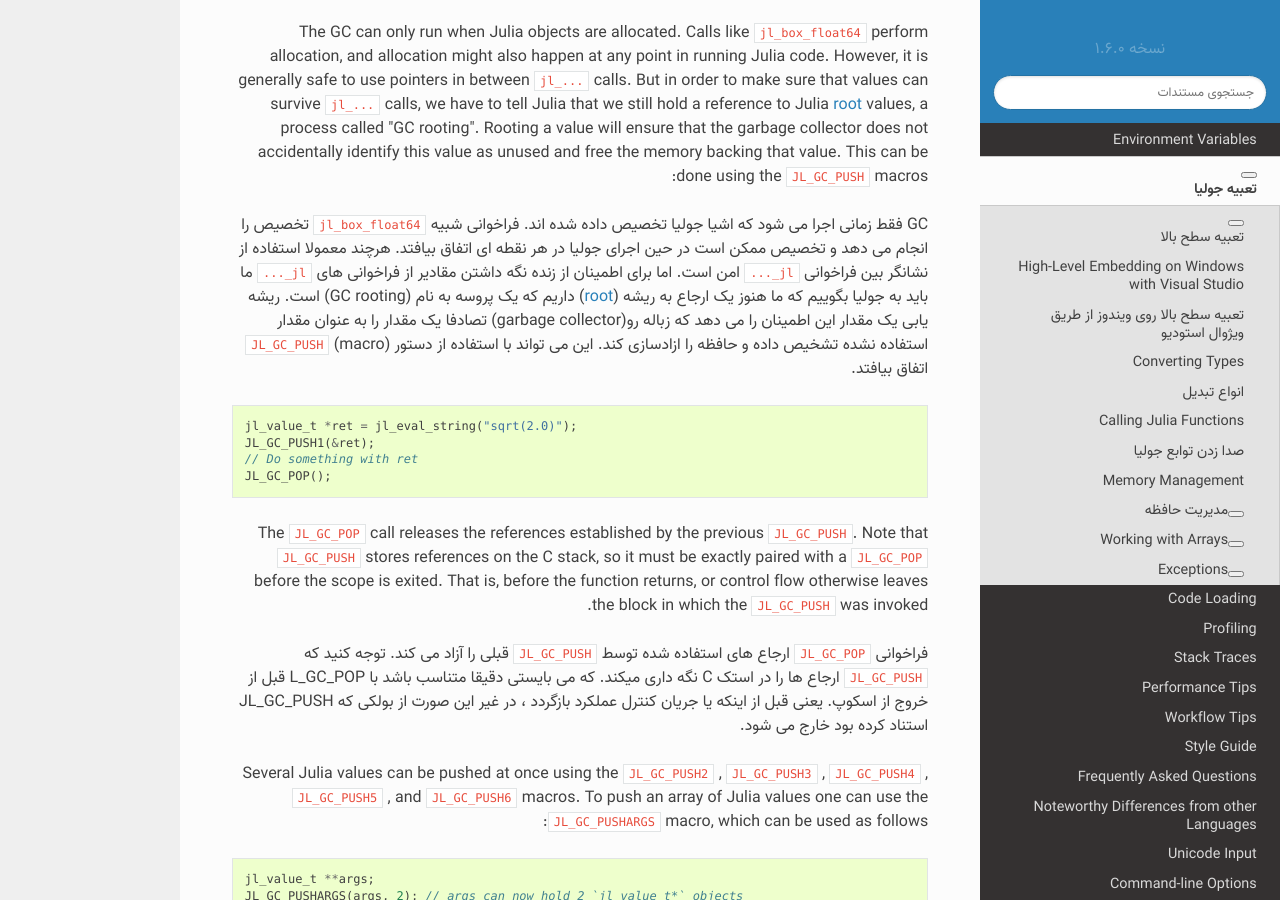
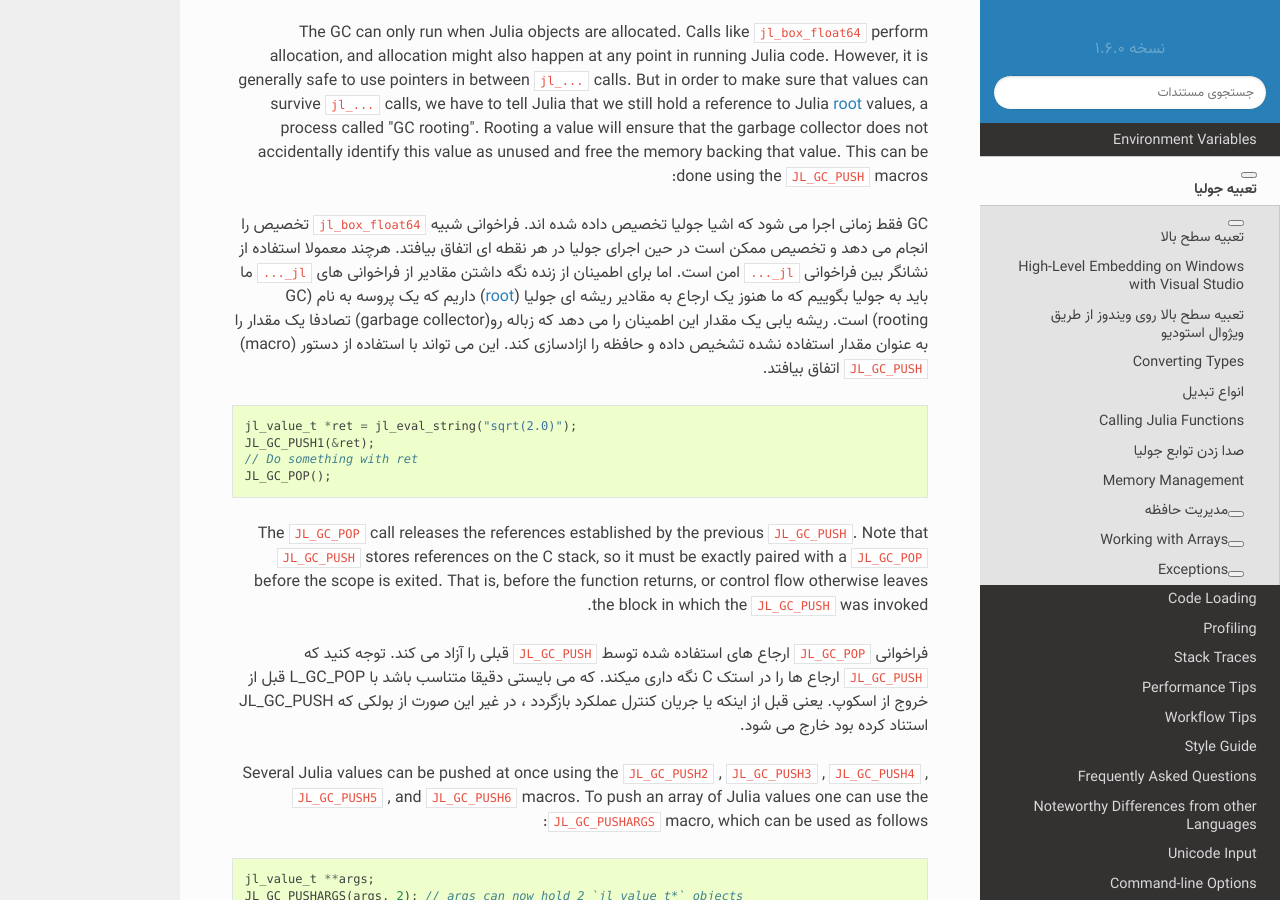
Before and after one commit to AppliedLinearAlgebra-Sharif/julia-docs, a Sphinx documentation site: the page built from docs/manual/embedding.md, in a window 1280 px wide and 900 px high, scrolled down 8494 px. Built offline with Sphinx 7.4.7 and the Read the Docs theme 2.0.0, drawn with Linux system fonts in a browser that asks for light colours; pages that are not in the unit, such as notebooks, are missing from menus.

Commit message:
Update embedding.md

````diff
--- a/docs/manual/embedding.md
+++ b/docs/manual/embedding.md
@@ -332,7 +332,7 @@ called "GC rooting". Rooting a value will ensure that the garbage collector does
 identify this value as unused and free the memory backing that value. This can be done using the
 `JL_GC_PUSH` macros:
 
-GC فقط زمانی اجرا می شود که اشیا جولیا تخصیص داده شده اند. فراخوانی شبیه `jl_box_float64` تخصیص را انجام می دهد و تخصیص ممکن است در حین اجرای جولیا در هر نقطه ای اتفاق بیافتد. هرچند معمولا استفاده از نشانگر بین فراخوانی `jl_...` امن است. اما برای اطمینان از زنده نگه داشتن مقادیر از فراخوانی های  `jl_...` ما باید به جولیا بگوییم که ما هنوز یک ارجاع به ریشه ([root](https://www.cs.purdue.edu/homes/hosking/690M/p611-fenichel.pdf)) داریم که یک پروسه به نام (GC rooting) است.    ریشه یابی یک مقدار این اطمینان را می دهد که زباله رو(garbage collector) تصادفا یک مقدار را به عنوان مقدار استفاده نشده تشخیص داده و حافظه را ازادسازی کند. این می تواند با استفاده از دستور (macro) `JL_GC_PUSH` اتفاق بیافتد.
+GC فقط زمانی اجرا می شود که اشیا جولیا تخصیص داده شده اند. فراخوانی شبیه `jl_box_float64` تخصیص را انجام می دهد و تخصیص ممکن است در حین اجرای جولیا در هر نقطه ای اتفاق بیافتد. هرچند معمولا استفاده از نشانگر بین فراخوانی `jl_...` امن است. اما برای اطمینان از زنده نگه داشتن مقادیر از فراخوانی های  `jl_...` ما باید به جولیا بگوییم که ما هنوز یک ارجاع به مقادیر ریشه ای جولیا ([root](https://www.cs.purdue.edu/homes/hosking/690M/p611-fenichel.pdf)) داریم که یک پروسه به نام (GC rooting) است.    ریشه یابی یک مقدار این اطمینان را می دهد که زباله رو(garbage collector) تصادفا یک مقدار را به عنوان مقدار استفاده نشده تشخیص داده و حافظه را ازادسازی کند. این می تواند با استفاده از دستور (macro) `JL_GC_PUSH` اتفاق بیافتد.
 
 
 ```c
````
